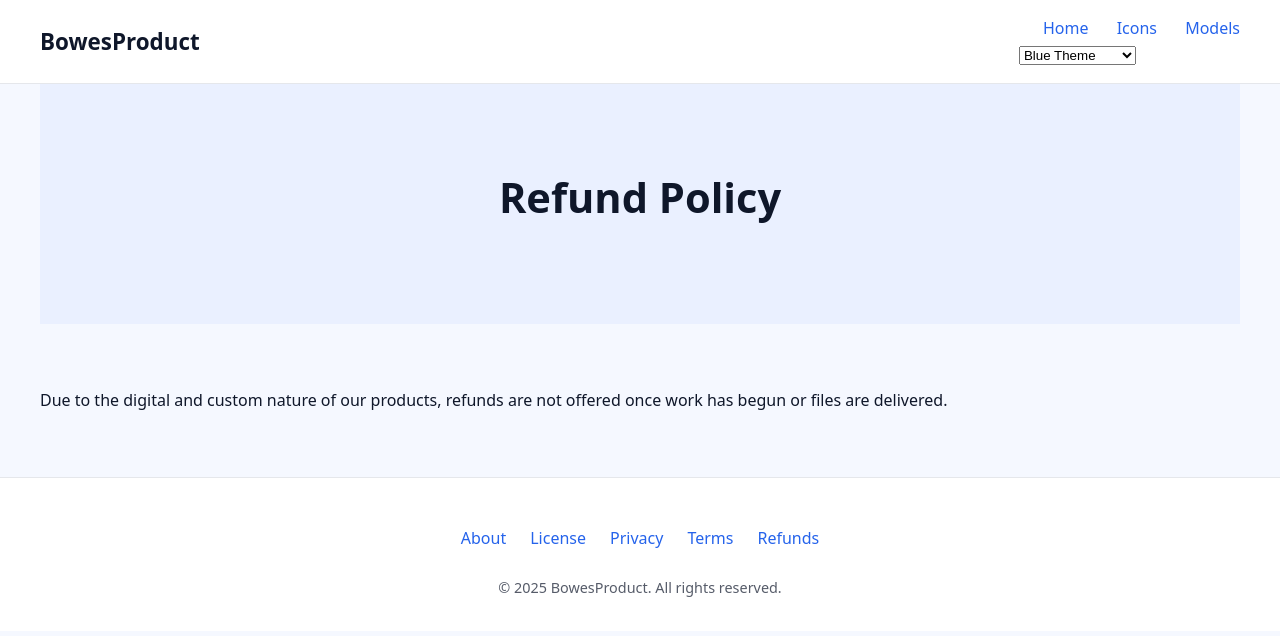
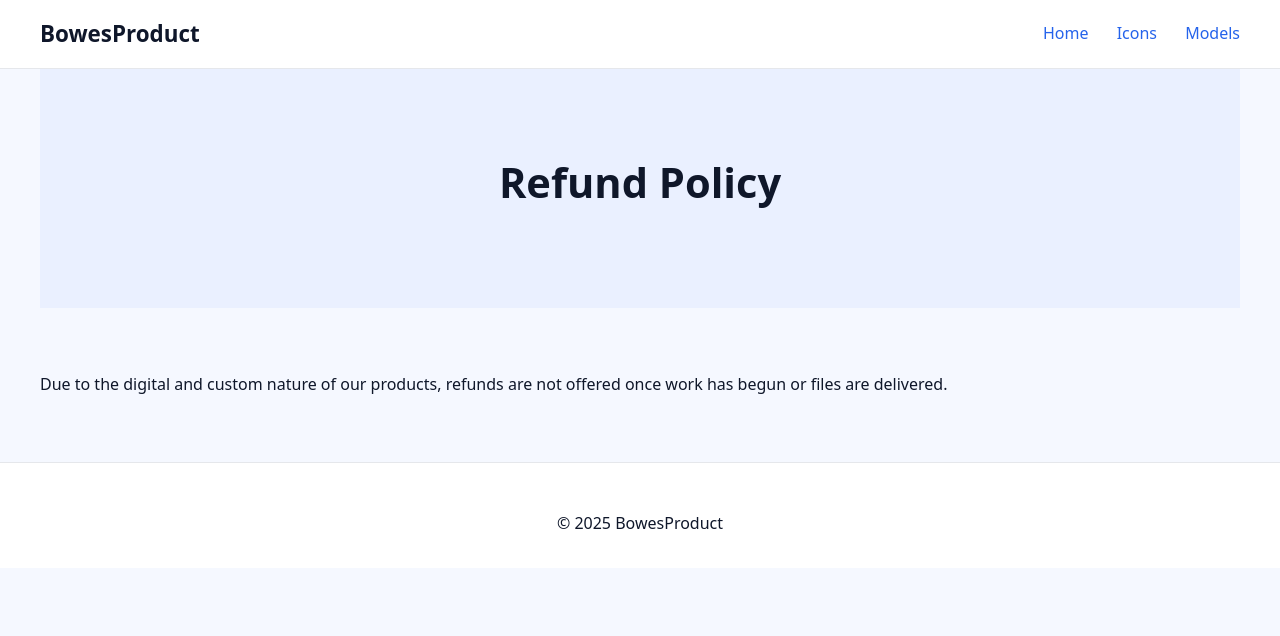
Before and after one commit to Dis513/BowesProduct, a plain HTML site: page refund.html in a window 1280 px wide. Drawn offline with Linux system fonts and the light colour scheme.

Commit message:
Update refund.html

```diff
--- a/refund.html
+++ b/refund.html
@@ -5,24 +5,23 @@
   <title>Refunds – BowesProduct</title>
   <meta name="viewport" content="width=device-width, initial-scale=1.0">
   <link rel="stylesheet" href="style.css">
+
+  <script>
+    window.onload = () => {
+      document.body.className = "theme-" + (localStorage.getItem("theme") || "blue");
+    };
+  </script>
 </head>
+
 <body>
 
 <header class="site-header">
   <div class="header-inner">
     <div class="logo">BowesProduct</div>
     <nav class="main-nav">
-      <div>
-        <a href="index.html">Home</a>
-        <a href="icons.html">Icons</a>
-        <a href="models.html">Models</a>
-      </div>
-      <select id="themeSelect">
-        <option value="theme-blue">Blue Theme</option>
-        <option value="theme-emerald">Emerald Theme</option>
-        <option value="theme-violet">Violet Theme</option>
-        <option value="theme-amber">Amber Theme</option>
-      </select>
+      <a href="index.html">Home</a>
+      <a href="icons.html">Icons</a>
+      <a href="models.html">Models</a>
     </nav>
   </div>
 </header>
@@ -32,31 +31,15 @@
 </section>
 
 <section class="section">
-  <p>Due to the digital and custom nature of our products, refunds are not offered once work has begun or files are delivered.</p>
+  <p>
+    Due to the digital and custom nature of our products, refunds are not
+    offered once work has begun or files are delivered.
+  </p>
 </section>
 
 <footer class="site-footer">
-  <nav class="footer-nav">
-    <a href="about.html">About</a>
-    <a href="license.html">License</a>
-    <a href="privacy.html">Privacy</a>
-    <a href="terms.html">Terms</a>
-    <a href="refund.html">Refunds</a>
-  </nav>
-  <p class="copyright">© 2025 BowesProduct. All rights reserved.</p>
+  <p>© 2025 BowesProduct</p>
 </footer>
-
-<script>
-  const themeSelect = document.getElementById("themeSelect");
-  const savedTheme = localStorage.getItem("theme") || "theme-blue";
-  document.body.className = savedTheme;
-  themeSelect.value = savedTheme;
-  themeSelect.onchange = () => {
-    const newTheme = themeSelect.value;
-    document.body.className = newTheme;
-    localStorage.setItem("theme", newTheme);
-  };
-</script>
 
 </body>
 </html>
```
